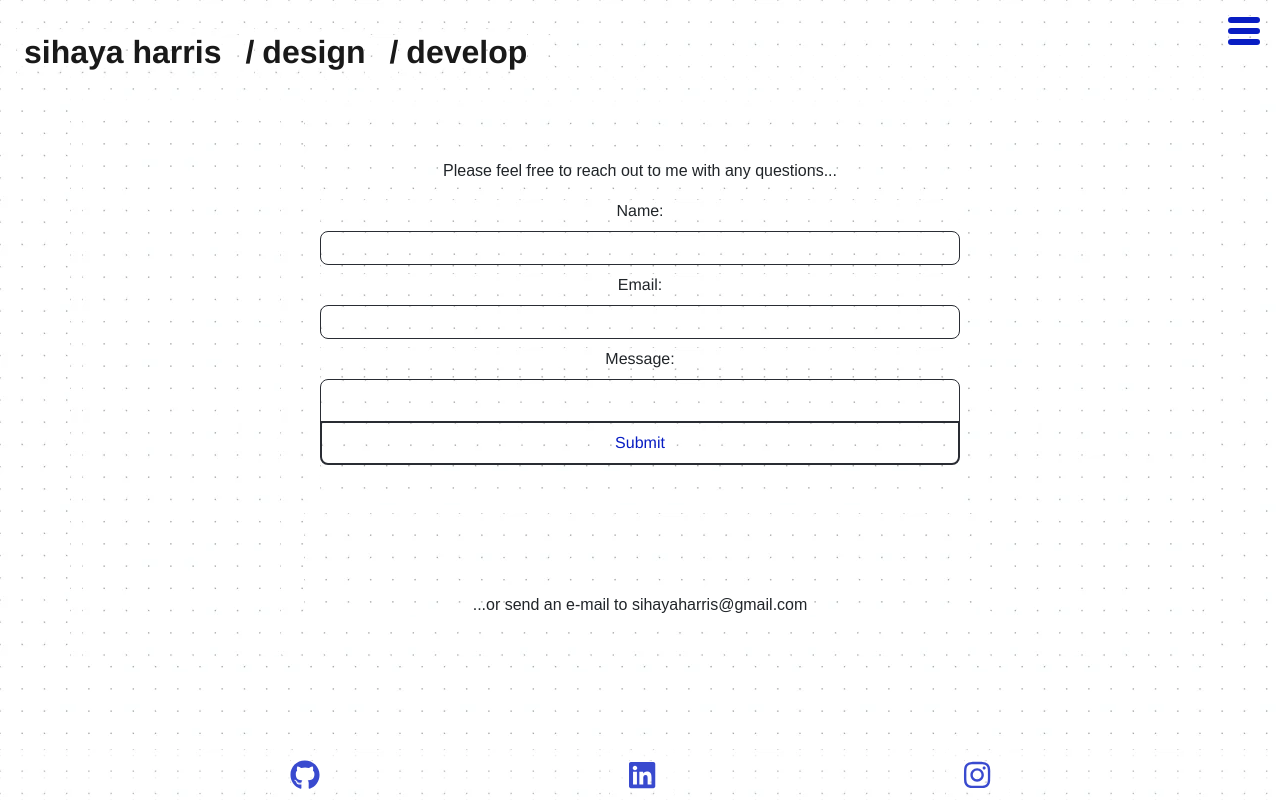
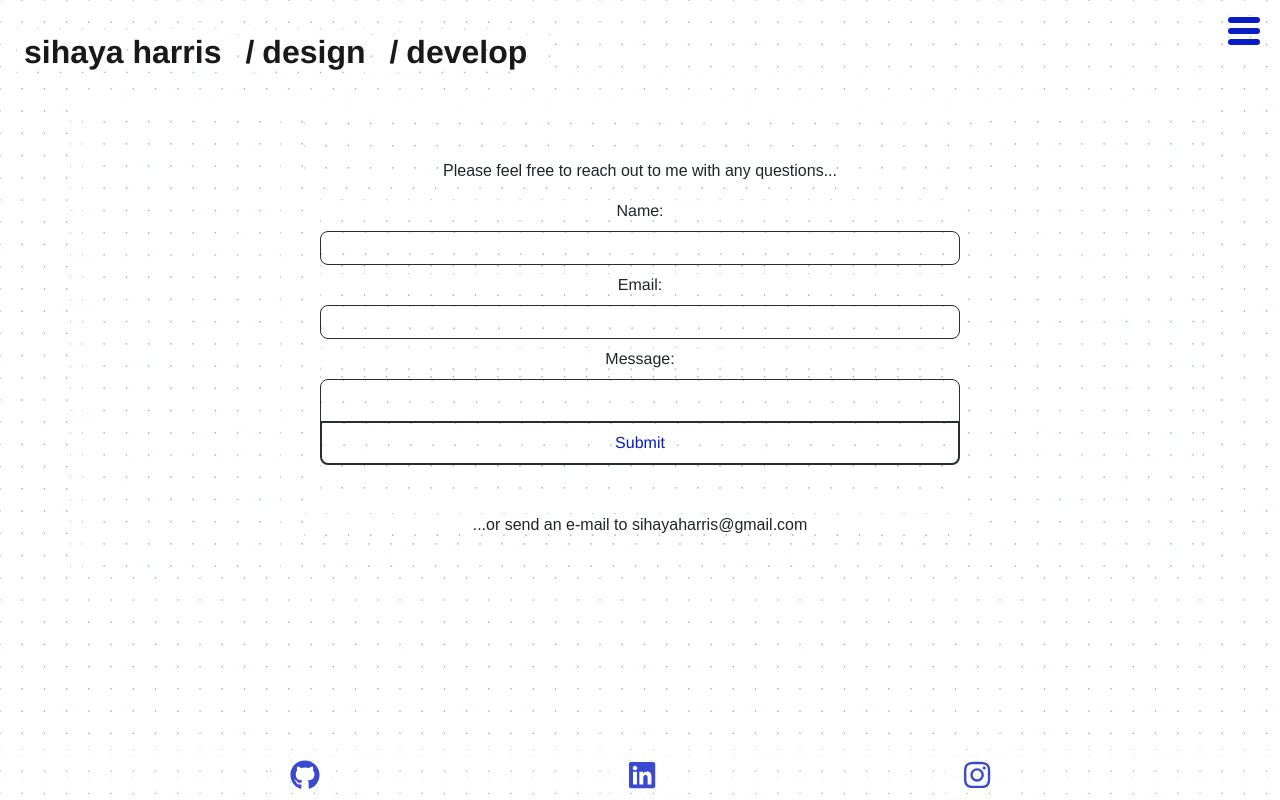
Before and after one commit to sihayah/portfoliofolio, a React (Create React App) app: page /contact in a window 1280 px wide. Built offline with nearby package versions, Linux system fonts and the light colour scheme; a web font is replaced by a local one.

Commit message:
adjusted top margins

```diff
--- a/src/index.css
+++ b/src/index.css
@@ -45,6 +45,6 @@ p {
 }
 
 .container {
-  margin-top: 10vh;
+  margin-top: 0;
   margin-bottom: 8vh;
 }
--- a/src/pages/About/style.css
+++ b/src/pages/About/style.css
@@ -28,7 +28,7 @@ p {
   align-items: baseline;
   align-content: space-around;
   max-height: 8vh;
-  margin-top: 25vh;
+  margin-top: 10vh;
 }
 
 #intro-menu button {
--- a/src/pages/Contact/style.css
+++ b/src/pages/Contact/style.css
@@ -35,7 +35,7 @@ form {
   }
 
   #form-wrapper {
-    margin-top: -20vh;
+    margin-top: -10vh;
     margin-bottom: 1vh;
     border-radius: 1vh;
     padding: 3vh;
@@ -44,4 +44,5 @@ form {
 
   #send-email {
     margin-top: 1vh;
+    padding-top: 0;
   }
--- a/src/pages/Resume/style.css
+++ b/src/pages/Resume/style.css
@@ -1,6 +1,6 @@
 /* resume styles */
 .container {
-  margin-top: 20vh;
+  margin-top: 10vh;
 }
 
 #resume-wrapper {
```
Also changed, not shown: src/assets/ux/bbyy_prototype_shopnew.webp.
